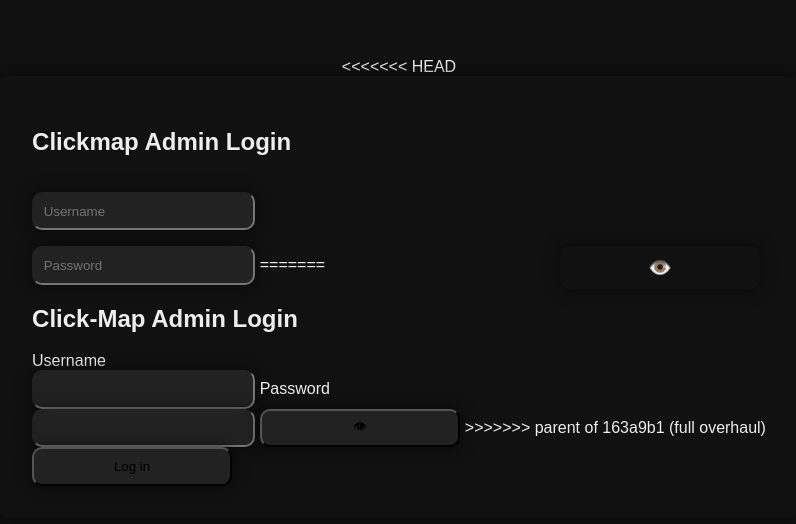
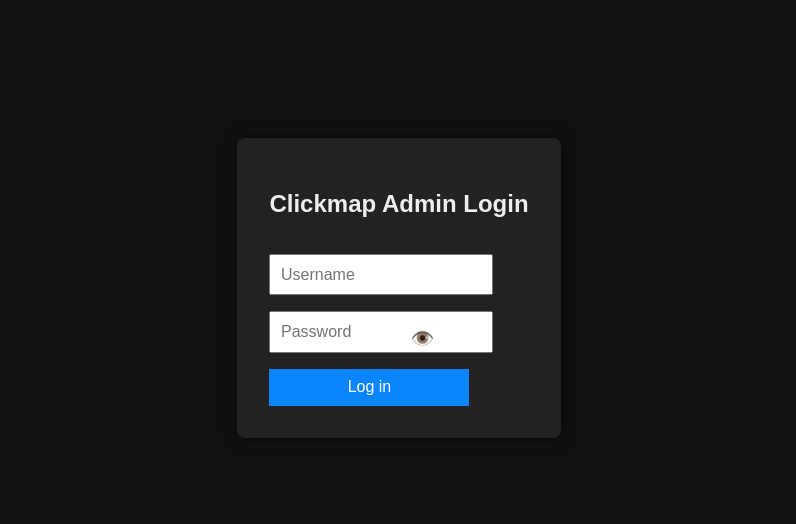
Before and after one commit to GriffinFoster06/smart-clickmap, a website: page public/login.html in a window 1280 px wide. Shown: the part 120-644 px from the top of the page, without its empty margins (241-1037 px from the left). Drawn offline with Linux system fonts and the light colour scheme.

Commit message:
revert f

```diff
--- a/public/login.html
+++ b/public/login.html
@@ -1,3 +1,4 @@
+
 <!DOCTYPE html>
 <html>
 <head>
@@ -13,45 +14,30 @@
             flex-direction: column;
             align-items: center;
             justify-content: center;
-            height: 100vh
+            height: 100vh;
         }
 
         form {
-<<<<<<< HEAD
             background: #222;
             padding: 2rem;
             border-radius: 8px;
             box-shadow: 0 0 15px rgba(0,0,0,.6);
             display: flex;
             flex-direction: column;
-            gap: 1rem
-        }
-
-        input, button {
-            padding: .6rem;
-=======
-            display: flex;
-            flex-direction: column;
             gap: 1rem;
-            background: #222;
-            padding: 2rem;
-            border-radius: 10px;
-            box-shadow: 0 0 15px rgba(0,0,0,0.6);
         }
 
         input, button {
             padding: 0.6rem;
->>>>>>> parent of 163a9b1 (full overhaul)
             font-size: 1rem;
-            width: 200px
+            width: 200px;
         }
 
-<<<<<<< HEAD
             button[type="submit"] {
                 background: #0a84ff;
                 border: none;
                 color: white;
-                cursor: pointer
+                cursor: pointer;
             }
 
         #pwToggle {
@@ -62,53 +48,28 @@
             cursor: pointer;
             position: absolute;
             right: 6px;
-            top: 6px
-=======
-        button {
-            background: #00cba9;
-            border: none;
-            cursor: pointer;
-            color: white;
-            font-weight: bold;
->>>>>>> parent of 163a9b1 (full overhaul)
+            top: 6px;
         }
     </style>
 </head>
 <body>
-<<<<<<< HEAD
     <form method="POST" action="/login">
         <h2>Clickmap Admin Login</h2>
         <input name="username" placeholder="Username" required>
-        <div style="position:relative">
+        <div style="position:relative;">
             <input id="pw" name="password" type="password" placeholder="Password" required>
             <button id="pwToggle" type="button">👁️</button>
-=======
-    <form method="POST" action="/login" style="display:flex;flex-direction:column;gap:1rem;">
-        <h2>Click-Map Admin Login</h2>
-
-        <label>
-            <span>Username</span><br>
-            <input name="username" required>
-        </label>
-
-        <label>
-            <span>Password</span><br>
-        </label>
-        <div style="display:flex;align-items:center;gap:.3rem;">
-            <input id="pwd" name="password" type="password" required style="flex:1;">
-            <button id="toggle" type="button" style="padding:.4rem;">👁</button>
->>>>>>> parent of 163a9b1 (full overhaul)
         </div>
 
         <button type="submit">Log in</button>
     </form>
 
     <script type="module">
-        const pwd = document.getElementById('pwd');
-        const btn = document.getElementById('toggle');
+        const pwd = document.getElementById('pw');
+        const btn = document.getElementById('pwToggle');
         btn.onclick = () => {
             pwd.type = pwd.type === 'password' ? 'text' : 'password';
-            btn.textContent = pwd.type === 'password' ? '🔒' : '🔓';
+            btn.textContent = pwd.type === 'password' ? '👁️' : '🔒';
         };
     </script>
 
```
